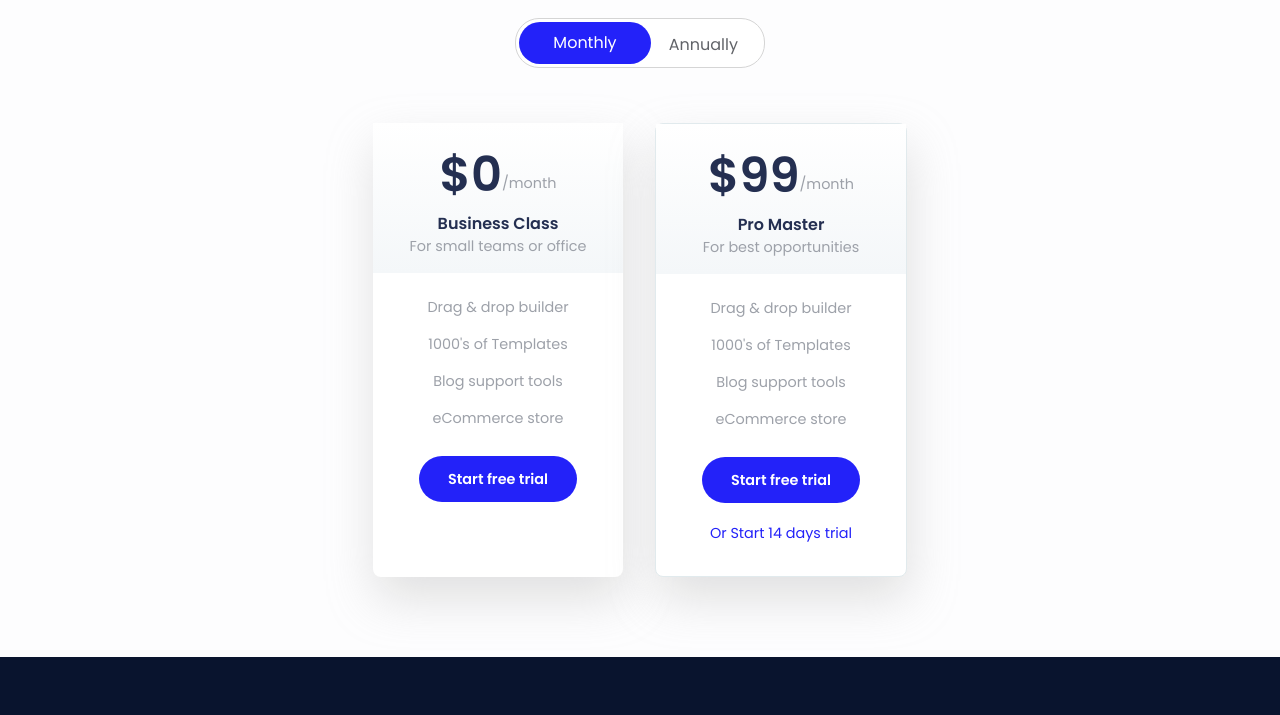
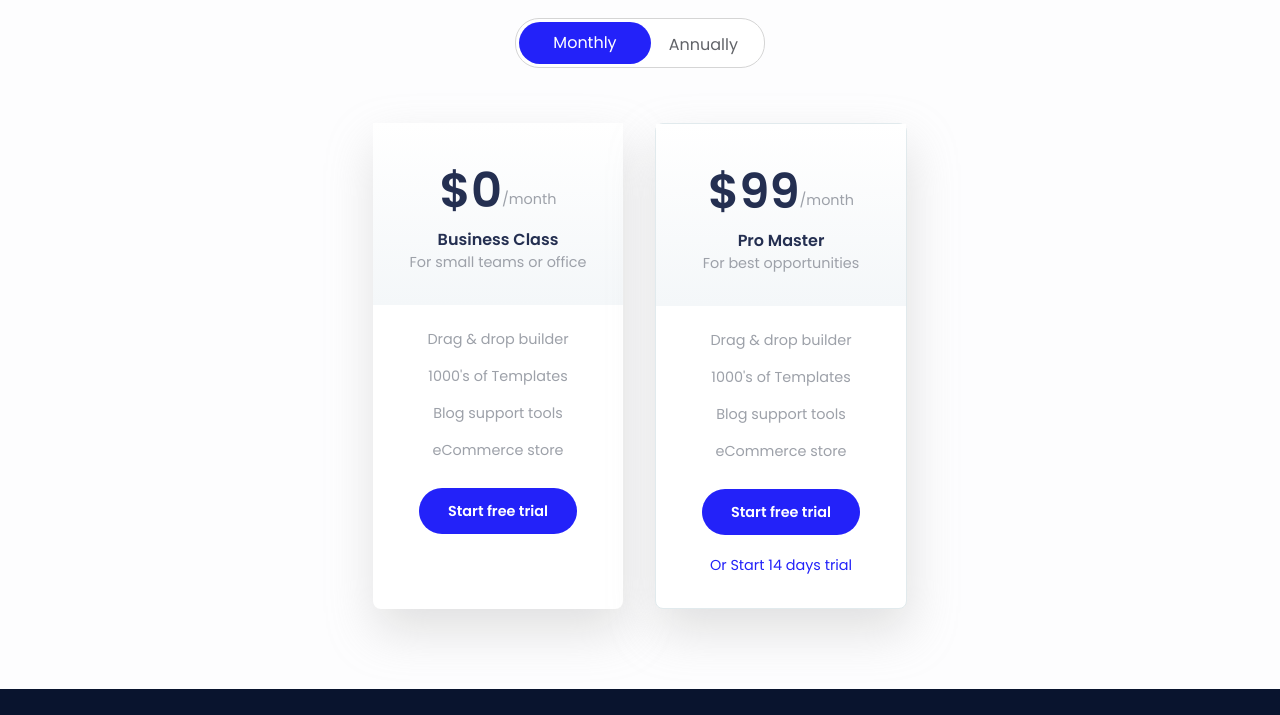
Before and after one commit to arjunkdot/applab, a plain HTML site: page index.html in a window 1280 px wide. Shown: the part 5580-6295 px from the top of the page. Drawn offline with Linux system fonts and the light colour scheme.

Commit message:
Refinements.

```diff
--- a/styles/sass/3-modules/index/_pricing.sass
+++ b/styles/sass/3-modules/index/_pricing.sass
@@ -101,7 +101,7 @@
         -moz-box-shadow: 2px 22px 48px -1px rgba(213,213,213,0.75)
 
         .rate
-            padding: 1rem 2rem
+            padding: 2rem
             background: rgb(2,0,36)
             background: linear-gradient(180deg, rgba(2,0,36,1) 0%, rgba(255,255,255,1) 0%, rgba(244,247,249,1) 100%)
             width: 250px
```
Also changed, not shown: styles/css/style.min.css, 1 other file.
